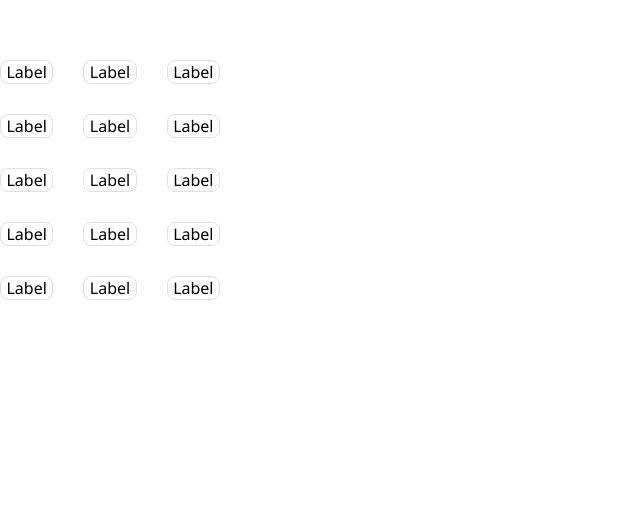
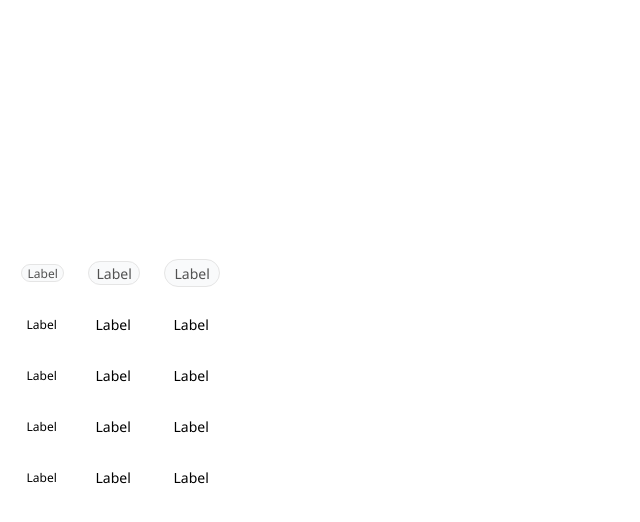
Before and after one commit to Mhdez221993/badge-component, a plain HTML site: page index.html in a window 1280 px wide. Shown: the part 140-662 px from the top of the page, without its empty margins (0-640 px from the left). Drawn offline with Linux system fonts and the light colour scheme.

Commit message:
Refactor badge component styles and HTML structure for improved layout and consistency

```diff
--- a/css/style.css
+++ b/css/style.css
@@ -1,30 +1,48 @@
 :root {
-  --color-brand-700: #4338ca;
-  --color-brand-200: #c7d2fe;
-  --color-brand-50: #eef2ff;
-
-  --color-success-700: #15803d;
-  --color-success-200: #bbf7d0;
-  --color-success-200: #f0fdf4;
-
-  --color-warning-700: #b45309;
-  --color-warning-200: #fde68a;
-  --color-warning-50: #fffbeb;
-
-  --color-darnger-700: #dc2626;
-  --color-darnger-200: #fecaca;
-  --color-darnger-50: #fef2f2;
-
-  --color-neutral-700: #171717;
-  --color-neutral-200: #525252;
-  --color-neutral-50: #e6e6e6;
-
-  --color-border-50: #f9fafb;
-
-  --color-bd-bg-1: #f9fafb;
-  --color-bd-bg-2: #d2d6db;
+  --text-xs-12-normal-font-family: "Noto Sans", Helvetica;
+  --text-xs-12-normal-font-weight: 400;
+  --text-xs-12-normal-font-size: 12px;
+  --text-xs-12-normal-letter-spacing: 0px;
+  --text-xs-12-normal-line-height: 16px;
+  --text-xs-12-normal-font-style: normal;
+  --text-sm-14-normal-font-family: "Noto Sans", Helvetica;
+  --text-sm-14-normal-font-weight: 400;
+  --text-sm-14-normal-font-size: 14px;
+  --text-sm-14-normal-letter-spacing: 0px;
+  --text-sm-14-normal-line-height: 20px;
+  --text-sm-14-normal-font-style: normal;
+  --PDS-container-max-width-mobile: 375px;
+  --colors-base-white: rgba(255, 255, 255, 1);
+  --colors-neutral-600: rgba(82, 82, 82, 1);
+  --colors-red-600: rgba(220, 38, 38, 1);
+  --colors-amber-700: rgba(180, 83, 9, 1);
+  --colors-green-700: rgba(21, 128, 61, 1);
+  --colors-indigo-700: rgba(67, 56, 202, 1);
+  --padding-0: 0px;
+  --gap-0: 0px;
+  --padding-1-4px: 4px;
+  --padding-1-5-6px: 6px;
+  --padding-0-5-2px: 2px;
+  --padding-2-8px: 8px;
+  --colors-red-50: rgba(254, 242, 242, 1);
+  --colors-amber-50: rgba(255, 251, 235, 1);
+  --colors-indigo-50: rgba(238, 242, 255, 1);
+  --colors-gray-50: rgba(249, 250, 251, 1);
+  --colors-red-200: rgba(254, 202, 202, 1);
+  --colors-amber-200: rgba(253, 230, 138, 1);
+  --colors-indigo-200: rgba(199, 210, 254, 1);
+  --colors-green-50: rgba(240, 253, 244, 1);
+  --colors-neutral-200: rgba(229, 229, 229, 1);
+  --colors-green-200: rgba(187, 247, 208, 1);
+  --gap-24px: 24px;
+  --border-radius-full: 9999px;
+  --primitives-spacing-1-4px: 4px;
+  --primitives-spacing-2-8px: 8px;
+  --primitives-spacing-0-5-2px: 2px;
+  --primitives-spacing-1-5-6px: 6px;
 }
 
+html,
 body {
   margin: 0;
   font-family: "Noto Sans", system-ui, -apple-system, BlinkMacSystemFont,
@@ -40,37 +58,67 @@ body {
 }
 
 /* Container */
-.badge_container {
-  display: grid;
-  grid-template-columns: 1fr 1fr 1fr;
-  max-width: 220px;
-  gap: 30px;
-  margin-top: 200px;
-  margin-right: auto;
-  text-align: center;
+.wrapper {
+  display: flex;
+  flex-direction: column;
+  align-items: center;
+  padding: 200px 0;
+  position: relative;
+  background-color: #ffffff;
+}
+
+.content {
+  display: flex;
+  flex-wrap: wrap;
+  gap: var(--gap-24px);
+  width: 240px;
+  justify-content: center;
+  align-items: center;
 }
 
 /* Base class */
 .badge {
   font-family: "Noto Sans";
-  border: 1px solid #e0e0e0;
-  border-radius: 8px;
+  display: inline-flex;
+  align-items: center;
+  letter-spacing: 0;
+  border-radius: 9999px;
+  text-align: center;
+  align-items: center;
+  font-weight: 400;
+  width: fit-content;
+  position: relative;
+  margin-top: -1px;
+  white-space: nowrap;
 }
 
 /* Size classes */
 .badge_size_sm {
-  /* Define unique properties for size="sm". */
+  width: 43px;
+  height: 18px;
+  font-size: 12px;
+  padding: 2px 6px;
 }
+
 .badge_size_md {
-  /* Define unique properties for size="md". */
+  width: 52px;
+  height: 24px;
+  font-size: 14px;
+  padding: 2px 8px;
 }
+
 .badge_size_lg {
-  /* Define unique properties for size="lg". */
+  width: 56px;
+  height: 28px;
+  font-size: 14px;
+  padding: 4px 10px;
 }
 
 /* Color classes */
 .badge_color_neutral {
-  /* Define unique properties for color="neutral". */
+  color: #525252;
+  background-color: #f9fafb;
+  border: 1px solid #e5e5e5;
 }
 .badge_color_danger {
   /* Define unique properties for color="danger". */
--- a/index.html
+++ b/index.html
@@ -15,7 +15,8 @@
     <link rel="icon" href="img/favicon.ico" sizes="any" />
   </head>
   <body>
-    <div class="badge_container">
+    <div class="wrapper"></div>
+    <div class="content">
       <span class="badge badge_size_sm badge_color_neutral">Label</span>
       <span class="badge badge_size_md badge_color_neutral">Label</span>
       <span class="badge badge_size_lg badge_color_neutral">Label</span>
```
